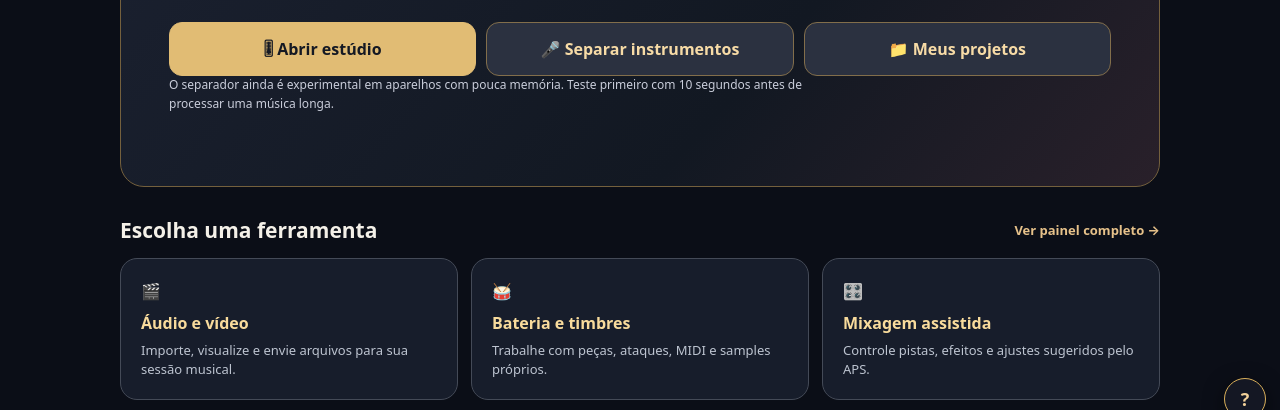
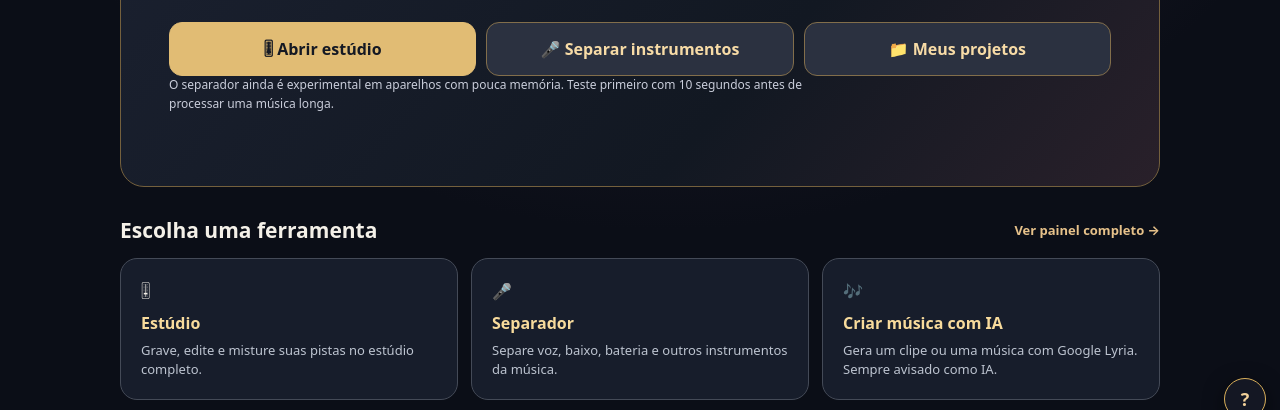
Before and after one commit to anderclaypereira87-cloud/aps-audio-engine, a plain HTML site: page index.html in a window 1280 px wide. Shown: the part 366-776 px from the top of the page. Drawn offline with Linux system fonts and the light colour scheme.

Commit message:
feat: atalhos de Estúdio, Separador e Música com IA na entrada (#35)
Coloca cartões visíveis na página inicial para o Estúdio, o Separador
e Criar música com IA, no estilo das demais ferramentas. Os botões
já existentes no destaque (Abrir estúdio e Separar instrumentos)
permanecem; o atalho de Música com IA ainda não existia nessa página.

```diff
--- a/index.html
+++ b/index.html
@@ -36,6 +36,9 @@ footer{color:#adb8c8;font-size:12px;text-align:center;padding-top:25px}
 <p class="note">O separador ainda é experimental em aparelhos com pouca memória. Teste primeiro com 10 segundos antes de processar uma música longa.</p></section>
 <div class="section-title"><h2>Escolha uma ferramenta</h2><a class="text-link" href="./painel.html">Ver painel completo →</a></div>
 <section class="grid" aria-label="Ferramentas principais">
+<a class="tool" href="./daw.html"><span>🎚</span><strong>Estúdio</strong><small>Grave, edite e misture suas pistas no estúdio completo.</small></a>
+<a class="tool" href="./separador.html"><span>🎤</span><strong>Separador</strong><small>Separe voz, baixo, bateria e outros instrumentos da música.</small></a>
+<a class="tool" href="./musica-ia.html"><span>🎶</span><strong>Criar música com IA</strong><small>Gera um clipe ou uma música com Google Lyria. Sempre avisado como IA.</small></a>
 <a class="tool" href="./midia.html"><span>🎬</span><strong>Áudio e vídeo</strong><small>Importe, visualize e envie arquivos para sua sessão musical.</small></a>
 <a class="tool" href="./bateria.html"><span>🥁</span><strong>Bateria e timbres</strong><small>Trabalhe com peças, ataques, MIDI e samples próprios.</small></a>
 <a class="tool" href="./daw.html?modulo=mixagem"><span>🎛️</span><strong>Mixagem assistida</strong><small>Controle pistas, efeitos e ajustes sugeridos pelo APS.</small></a>
```
